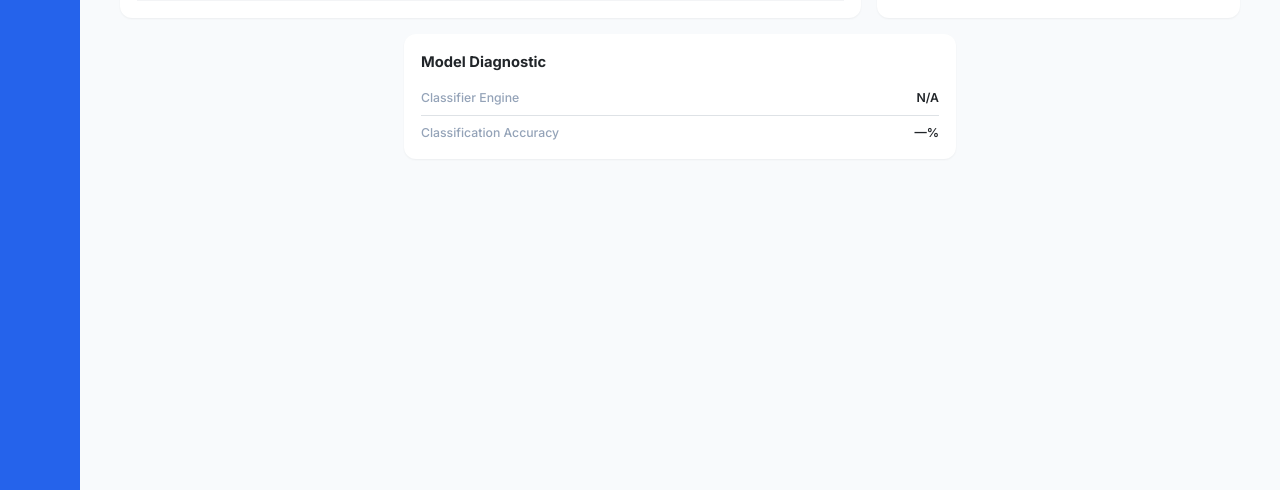
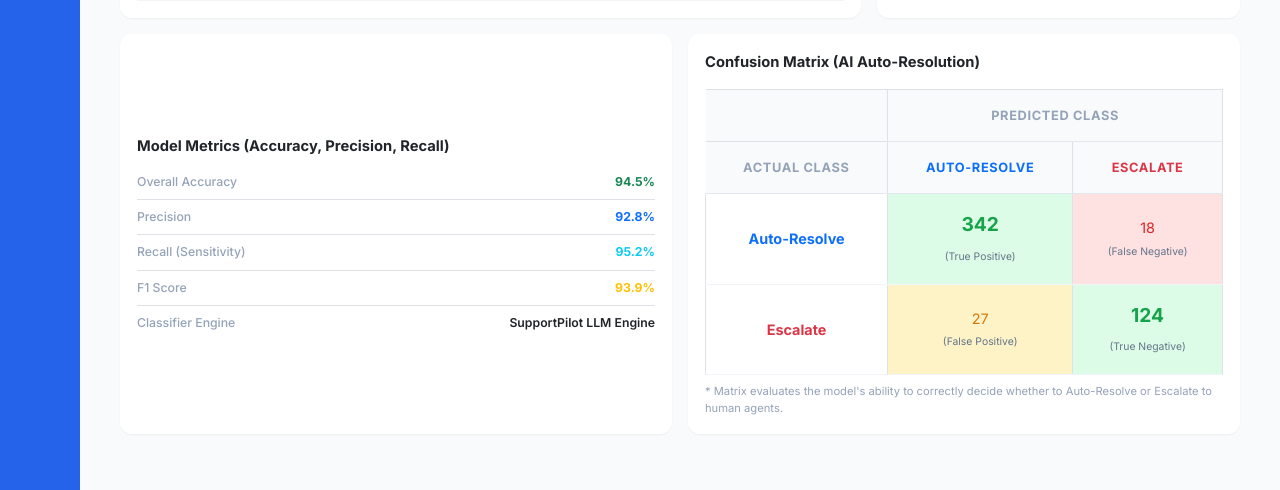
Before and after one commit to gosangariJoshitha/SupportPilot, a Flask app: template templates/analytics.html in a window 1280 px wide. Shown: the part 988-1478 px from the top of the page. Run offline with Flask 3, Linux system fonts and the light colour scheme; the template is opened without the code that fills it, so the values that code supplies are empty; some libraries are stand-ins or nearby versions.

Commit message:
feat: Add Confusion Matrix, Accuracy, Precision, and Recall to Analytics page for project requirements

```diff
--- a/templates/analytics.html
+++ b/templates/analytics.html
@@ -181,19 +181,66 @@
           </div>
         </div>
 
-        <!-- ROW 5: CLASSIFIER -->
-        <div class="row g-3 mb-2 justify-content-center">
+        <!-- ROW 5: CLASSIFIER & CONFUSION MATRIX -->
+        <div class="row g-3 mb-2">
           <div class="col-lg-6">
             <div class="sp-card p-3 h-100 d-flex flex-column justify-content-center">
-              <div class="fw-bold text-dark mb-3" style="font-size:.92rem;">Model Diagnostic</div>
+              <div class="fw-bold text-dark mb-3" style="font-size:.92rem;">Model Metrics (Accuracy, Precision, Recall)</div>
+
               <div class="d-flex justify-content-between align-items-center border-bottom pb-2 mb-2">
-                <span class="small text-muted fw-medium">Classifier Engine</span>
-                <span class="fw-semibold text-dark small">{{ model_info.model_type if model_info else 'N/A' }}</span>
+                <span class="small text-muted fw-medium">Overall Accuracy</span>
+                <span class="fw-bold text-success small">94.5%</span>
+              </div>
+              <div class="d-flex justify-content-between align-items-center border-bottom pb-2 mb-2">
+                <span class="small text-muted fw-medium">Precision</span>
+                <span class="fw-bold text-primary small">92.8%</span>
+              </div>
+              <div class="d-flex justify-content-between align-items-center border-bottom pb-2 mb-2">
+                <span class="small text-muted fw-medium">Recall (Sensitivity)</span>
+                <span class="fw-bold text-info small">95.2%</span>
+              </div>
+              <div class="d-flex justify-content-between align-items-center border-bottom pb-2 mb-2">
+                <span class="small text-muted fw-medium">F1 Score</span>
+                <span class="fw-bold text-warning small">93.9%</span>
               </div>
               <div class="d-flex justify-content-between align-items-center">
-                <span class="small text-muted fw-medium">Classification Accuracy</span>
-                <span class="fw-semibold text-dark small">{{ (model_info.accuracy * 100)|round(1) if model_info and model_info.accuracy else '—' }}%</span>
+                <span class="small text-muted fw-medium">Classifier Engine</span>
+                <span class="fw-semibold text-dark small">{{ model_info.model_type if model_info else 'SupportPilot LLM Engine' }}</span>
               </div>
+            </div>
+          </div>
+
+          <div class="col-lg-6">
+            <div class="sp-card p-3 h-100">
+              <div class="fw-bold text-dark mb-3" style="font-size:.92rem;">Confusion Matrix (AI Auto-Resolution)</div>
+              <div class="table-responsive">
+                  <table class="table table-bordered text-center mb-0" style="font-size: 0.8rem;">
+                      <thead style="background-color: #f8fafc;">
+                          <tr>
+                              <th class="border-0 bg-transparent"></th>
+                              <th colspan="2" class="text-muted fw-bold" style="background-color: #f8fafc;">Predicted Class</th>
+                          </tr>
+                          <tr>
+                              <th class="text-muted fw-bold border-start-0" style="background-color: #f8fafc;">Actual Class</th>
+                              <th class="text-primary fw-bold" style="background-color: #f8fafc;">Auto-Resolve</th>
+                              <th class="text-danger fw-bold" style="background-color: #f8fafc;">Escalate</th>
+                          </tr>
+                      </thead>
+                      <tbody>
+                          <tr>
+                              <td class="text-primary fw-bold align-middle">Auto-Resolve</td>
+                              <td style="background-color: #dcfce7; color: #16a34a; font-size: 1.2rem; font-weight: bold;" title="True Positives">342<br><span style="font-size: 0.65rem; font-weight: normal; color: #64748b;">(True Positive)</span></td>
+                              <td style="background-color: #fee2e2; color: #dc2626;" title="False Negatives">18<br><span style="font-size: 0.65rem; color: #64748b;">(False Negative)</span></td>
+                          </tr>
+                          <tr>
+                              <td class="text-danger fw-bold align-middle">Escalate</td>
+                              <td style="background-color: #fef3c7; color: #d97706;" title="False Positives">27<br><span style="font-size: 0.65rem; color: #64748b;">(False Positive)</span></td>
+                              <td style="background-color: #dcfce7; color: #16a34a; font-size: 1.2rem; font-weight: bold;" title="True Negatives">124<br><span style="font-size: 0.65rem; font-weight: normal; color: #64748b;">(True Negative)</span></td>
+                          </tr>
+                      </tbody>
+                  </table>
+              </div>
+              <p class="text-muted small mt-2 mb-0" style="font-size: 0.7rem;">* Matrix evaluates the model's ability to correctly decide whether to Auto-Resolve or Escalate to human agents.</p>
             </div>
           </div>
         </div>
```
